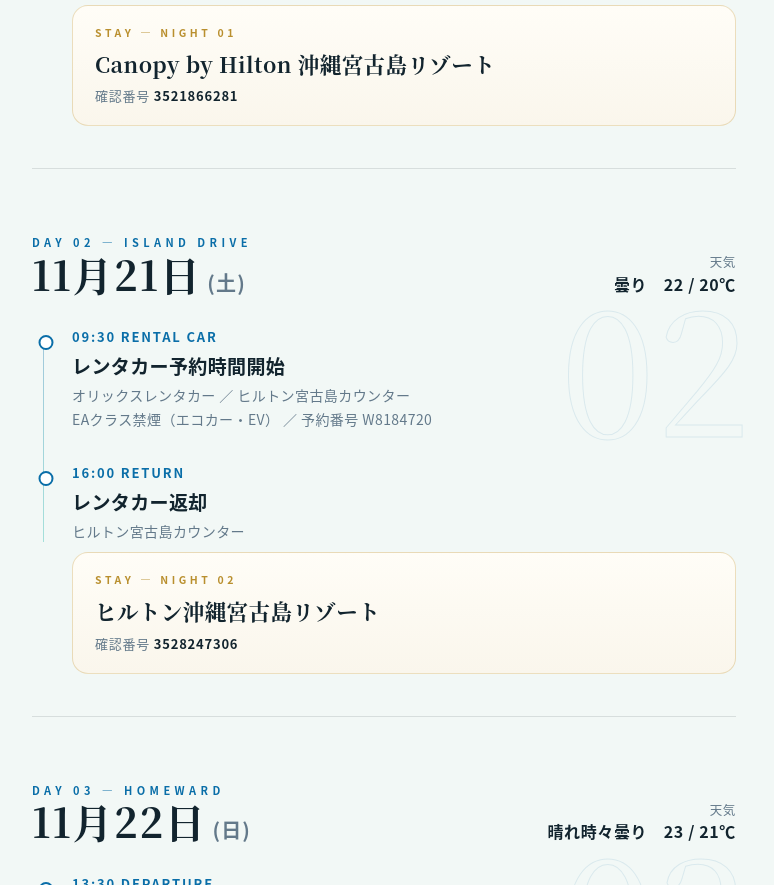
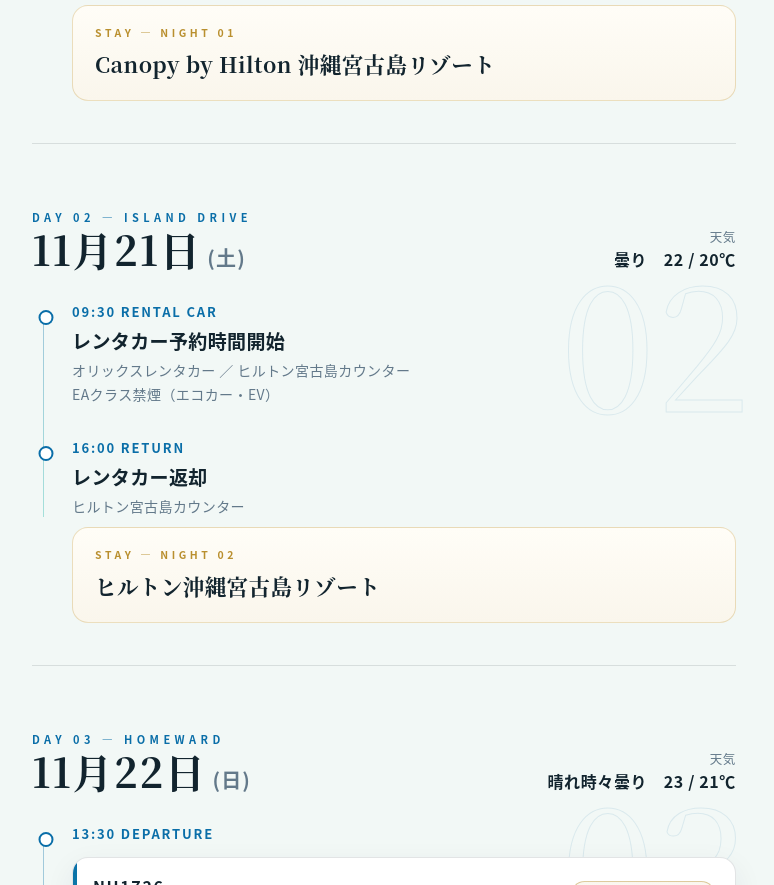
Before and after one commit to brabo624/miyako-itinerary, a plain HTML site: page index.html in a window 1280 px wide. Shown: the part 1457-2342 px from the top of the page, without its empty margins (256-1030 px from the left). Drawn offline with Linux system fonts and the light colour scheme.

Commit message:
確認番号・予約番号を削除

```diff
--- a/index.html
+++ b/index.html
@@ -300,7 +300,6 @@
     <div class="stay">
       <p class="s-label">STAY — NIGHT 01</p>
       <p class="s-name">Canopy by Hilton 沖縄宮古島リゾート</p>
-      <p class="s-conf">確認番号 <b>3521866281</b></p>
     </div>
   </section>
 
@@ -319,7 +318,7 @@
       <div class="ev">
         <p class="ev-time">09:30 Rental Car</p>
         <p class="ev-title">レンタカー予約時間開始</p>
-        <p class="ev-detail">オリックスレンタカー ／ ヒルトン宮古島カウンター<br>EAクラス禁煙（エコカー・EV） ／ 予約番号 W8184720</p>
+        <p class="ev-detail">オリックスレンタカー ／ ヒルトン宮古島カウンター<br>EAクラス禁煙（エコカー・EV）</p>
       </div>
       <div class="ev">
         <p class="ev-time">16:00 Return</p>
@@ -331,7 +330,6 @@
     <div class="stay">
       <p class="s-label">STAY — NIGHT 02</p>
       <p class="s-name">ヒルトン沖縄宮古島リゾート</p>
-      <p class="s-conf">確認番号 <b>3528247306</b></p>
     </div>
   </section>
 
```
